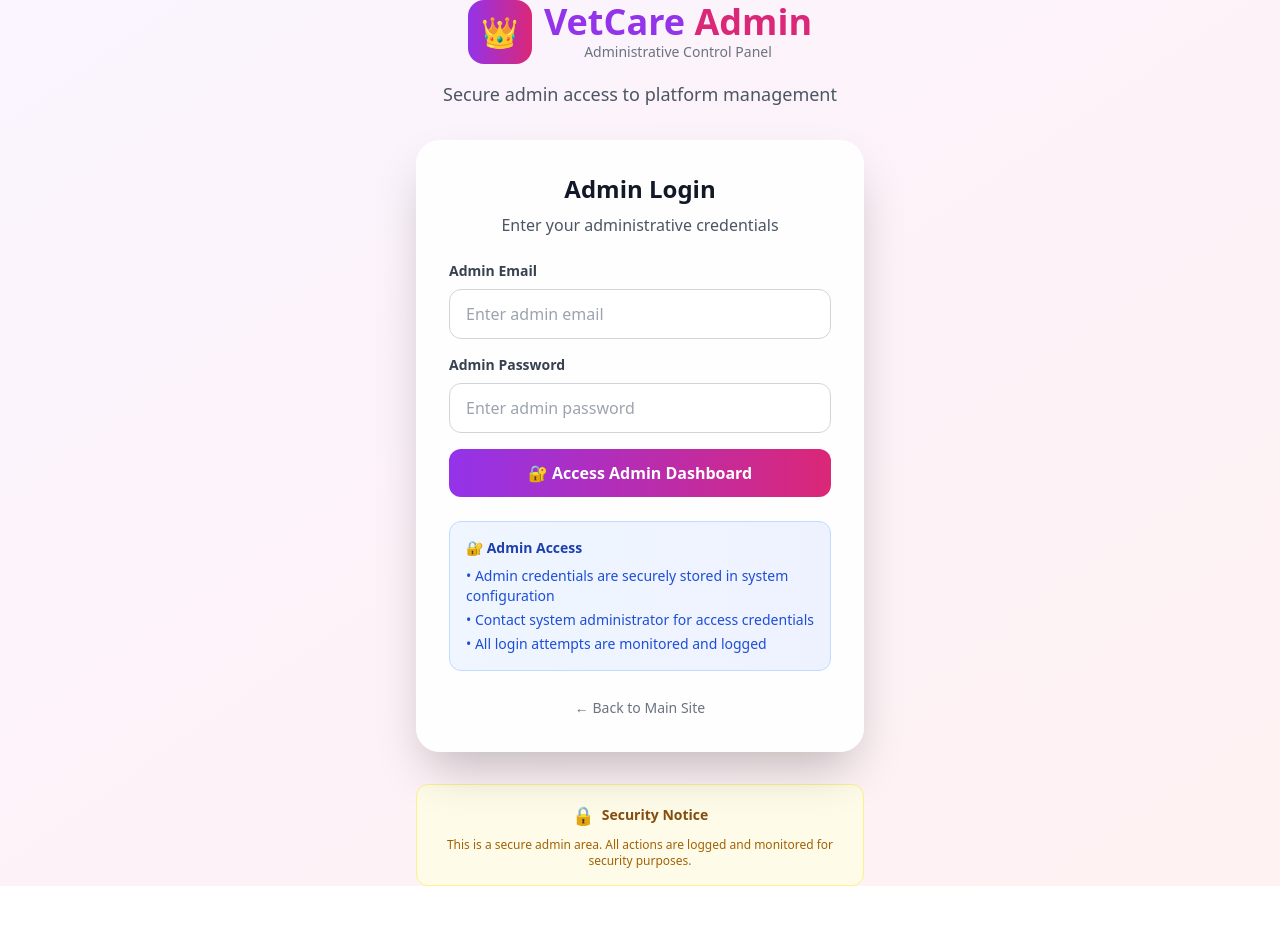
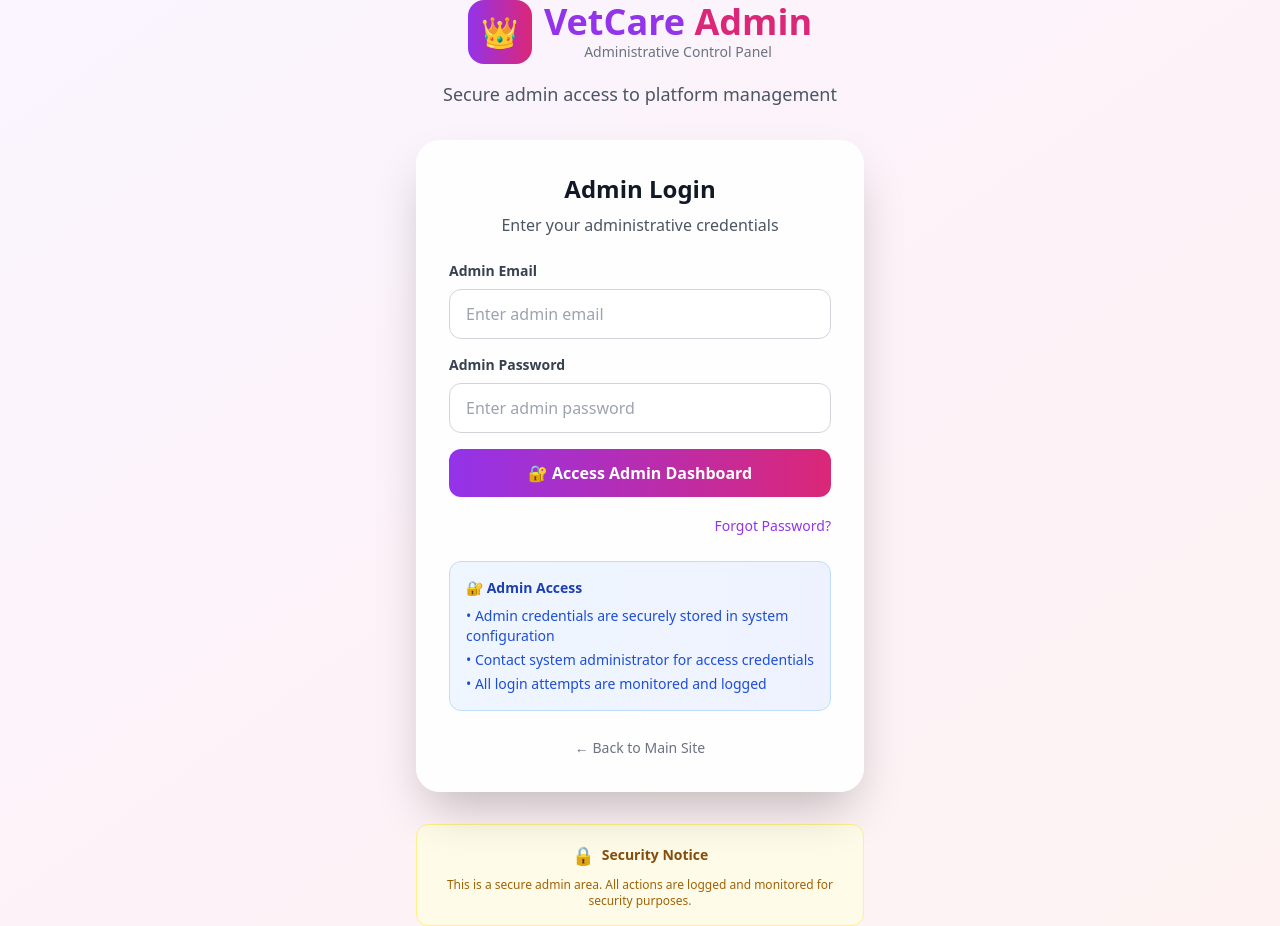
Before and after one commit to satyam0777/VetCare-Plateform-CRM, a React (Vite) app in the folder vetcare-frontend/: page /admin-login in a window 1280 px wide. Before the commit the page ends 886 px from the top, so only its background shows below. Built offline with nearby package versions, Linux system fonts and the light colour scheme.

Commit message:
Add the features of admin login email

```diff
--- a/vetcare-frontend/src/components/auth/AdminLogin.jsx
+++ b/vetcare-frontend/src/components/auth/AdminLogin.jsx
@@ -130,6 +130,15 @@ const AdminLogin = () => {
                 '🔐 Access Admin Dashboard'
               )}
             </button>
+            <div className="text-right mt-2">
+              <button
+                type="button"
+                className="text-sm text-purple-600 hover:underline focus:outline-none"
+                onClick={() => navigate('/admin-forgot-password')}
+              >
+                Forgot Password?
+              </button>
+            </div>
           </form>
 
           {/* Security & Access Info */}
```
